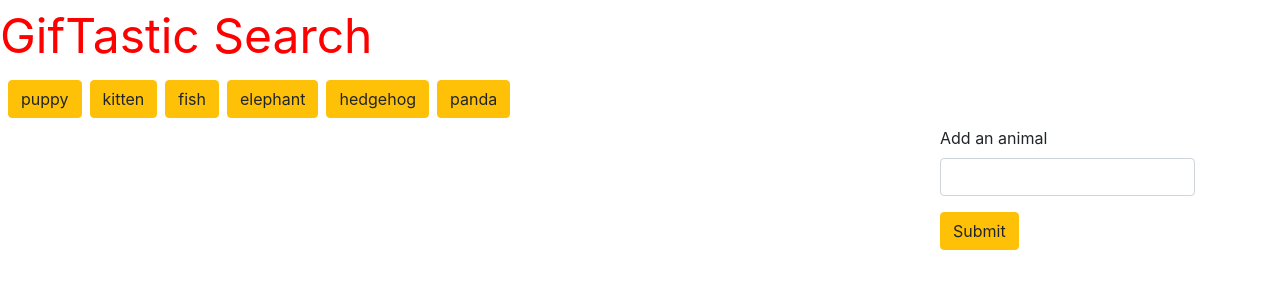
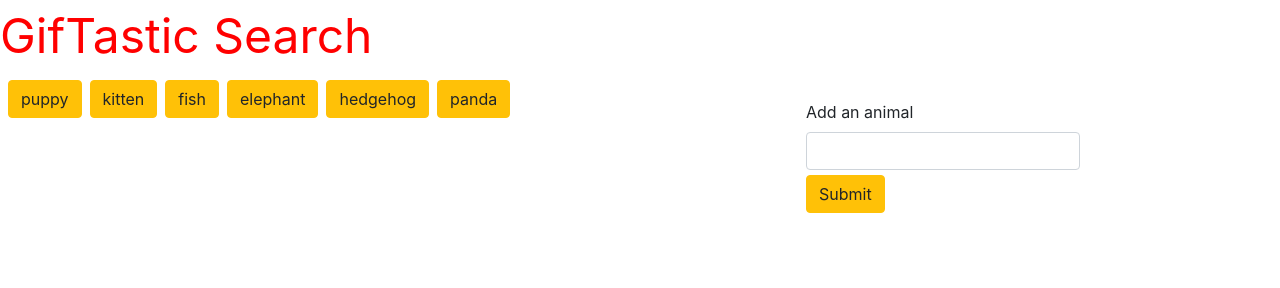
Before and after one commit to sharkrachel/gif-tastic, a plain HTML site: page index.html in a window 1280 px wide. Drawn offline with nearby package versions, Linux system fonts and the light colour scheme.

Commit message:
deleted bootstrap columns, added div in js

```diff
--- a/assets/css/style.css
+++ b/assets/css/style.css
@@ -1,14 +1,55 @@
+.clearfix:after {
+    visibility: hidden;
+    display: block;
+    font-size: 0;
+    content: " ";
+    clear: both;
+    height: 0;
+  }
+  .clearfix { display: inline-block; }
+  /* start commented backslash hack \*/
+  * html .clearfix { height: 1%; }
+  .clearfix { display: block; }
+  /* close commented backslash hack */
+
 img {
     width: 200px;
-    height: auto;
+    height: 200px;
     margin-right: 10px;
     margin-top: 10px;
 
+}
 
+.gifs {
 
 }
 
 .logo {
     font-size: 48px;
     color: red;
+
 }
+
+.rating {
+
+
+}
+
+.form-group {
+    float: left;
+    position: absolute;
+    right: 200px;
+    top: 100px;
+}
+
+
+.img-div {
+    max-width: 210px;
+    float: left;
+    position: relative;
+
+}
+
+#submit-button {
+    margin-top: 5px;
+}
--- a/assets/javascript/app.js
+++ b/assets/javascript/app.js
@@ -28,7 +28,7 @@ function createButton() {
 }
 
 // create a new button from filling out a form
-$("#submit-button").on("click", function() {
+$("#submit-button").on("click", function () {
     event.preventDefault();
     var userInput = $("#form-input").val();
     var newButton = $("<button>");
@@ -40,34 +40,44 @@ $("#submit-button").on("click", function() {
 })
 
 // calls the giphy api and displays 10 gifs on the screen depending on which topic button is pressed. image is loaded as still.
-$(document).on("click", ".giphyBtn", function() {
+$(document).on("click", ".giphyBtn", function () {
     var queryURL = "https://api.giphy.com/v1/gifs/search?q=" + $(this).attr("data-topic") + "&api_key=FiWNirzIJ7fzTeTf89RrLK6Tmp4aosFw&limit=10"
     $(".gifs").empty();
     $.ajax({
         url: queryURL,
         method: "GET"
-    }).then(function(response) {
+    }).then(function (response) {
         console.log(response);
         for (var i = 0; i < response.data.length; i++) {
+            var imgDiv = $("<div>");
             var img = $("<img>");
+            var p = $("<p>");
+            imgDiv.addClass("img-div")
+            p.addClass("rating");
+            var rating = response.data[i].rating;
+            console.log(rating);
+            p.attr("src", rating);
             img.attr("class", "animateImage")
-            img.attr("src",response.data[i].images.original_still.url)
+            img.attr("src", response.data[i].images.original_still.url)
             img.attr("data-animate", response.data[i].images.original.url);
-            img.attr("data-still",response.data[i].images.original_still.url);
+            img.attr("data-still", response.data[i].images.original_still.url);
             img.attr("data-status", "still");
             img.attr("data-status", "animate");
-            $(".gifs").prepend(img);
+            imgDiv.prepend("Rating: " + rating);
+            imgDiv.prepend(img);
+            // $(".gifs").prepend("Rating: " + rating);
+            $(".gifs").prepend(imgDiv);
 
         }
 
         //animates the image when clicked
-        $(".animateImage").on("click", function(){
+        $(".animateImage").on("click", function () {
             var status = $(this).attr("data-status");
             if (status === "still") {
                 $(this).attr("src", $(this).attr("data-animate"));
                 $(this).attr("data-status", "animate");
             }
-        // pauses the image when clicked
+            // pauses the image when clicked
             else {
                 $(this).attr("src", $(this).attr("data-still"));
                 $(this).attr("data-status", "still");
@@ -76,6 +86,6 @@ $(document).on("click", ".giphyBtn", function() {
         })
 
     })
-} )
+})
 
 createButton();
--- a/index.html
+++ b/index.html
@@ -18,22 +18,22 @@
         <div class="buttons">
 
         </div>
-        <div class="container">
-            <div class="row">
-                <div class="col-md-9 gifs">
+        <div class="container clearfix">
+            <div class="gifs">
 
+            </div>
+
+
+            <form>
+                <div class="form-group">
+                    <label for="exampleInputAddButton">Add an animal</label>
+                    <input type="animal" class="form-control" id="form-input" aria-describedby="buttonHelp">
+                    <button type="submit" class="btn btn-warning" id="submit-button">Submit</button>
                 </div>
-                <div class="col-md-3">
-                    <form>
-                        <div class="form-group">
-                          <label for="exampleInputAddButton">Add an animal</label>
-                          <input type="animal" class="form-control"
-                          id="form-input" aria-describedby="buttonHelp">
-                        </div>
-                        <button type="submit" class="btn btn-warning" id="submit-button">Submit</button>
-                      </form>
-                </div>
-            </div>
+
+            </form>
+
+
         </div>
 
 
```
